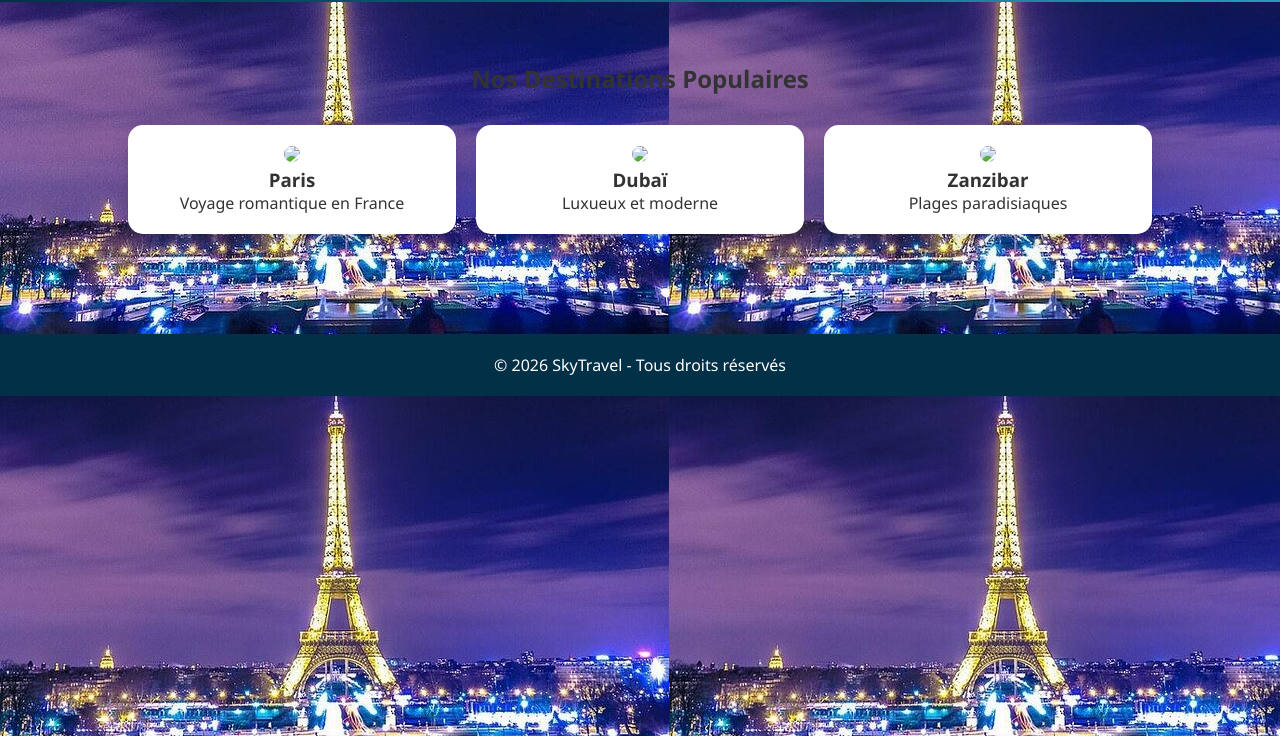
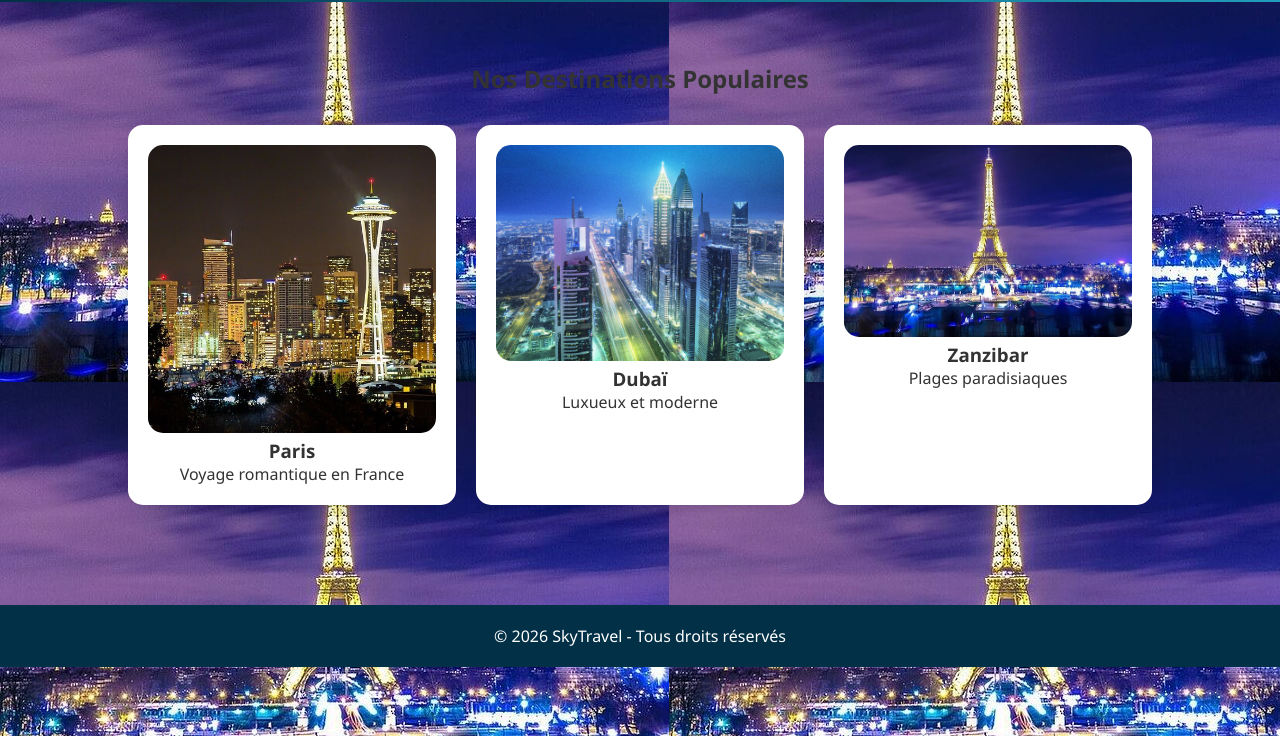
Before and after one commit to gedeonbotongo280-max/voyages, a plain HTML site: page destinations.html in a window 1280 px wide. Shown: the part 64-800 px from the top of the page. Drawn offline with Linux system fonts and the light colour scheme.

Commit message:
Update destinations.html

```diff
--- a/destinations.html
+++ b/destinations.html
@@ -21,17 +21,17 @@
     <h2>Nos Destinations Populaires</h2>
     <div class="cards">
         <div class="card">
-            <img src="IMAGES/AME.jpg">
+            <img src="/AME.jpg">
             <h3>Paris</h3>
             <p>Voyage romantique en France</p>
         </div>
         <div class="card">
-            <img src="IMAGES/DUBAI.jpg">
+            <img src="/DUBAI.jpg">
             <h3>Dubaï</h3>
             <p>Luxueux et moderne</p>
         </div>
         <div class="card">
-            <img src="IMAGES/PARI.jpg">
+            <img src="PARI.jpg">
             <h3>Zanzibar</h3>
             <p>Plages paradisiaques</p>
         </div>
@@ -42,4 +42,5 @@
     © 2026 SkyTravel - Tous droits réservés
 </footer>
 </body>
+
 </html>
```
